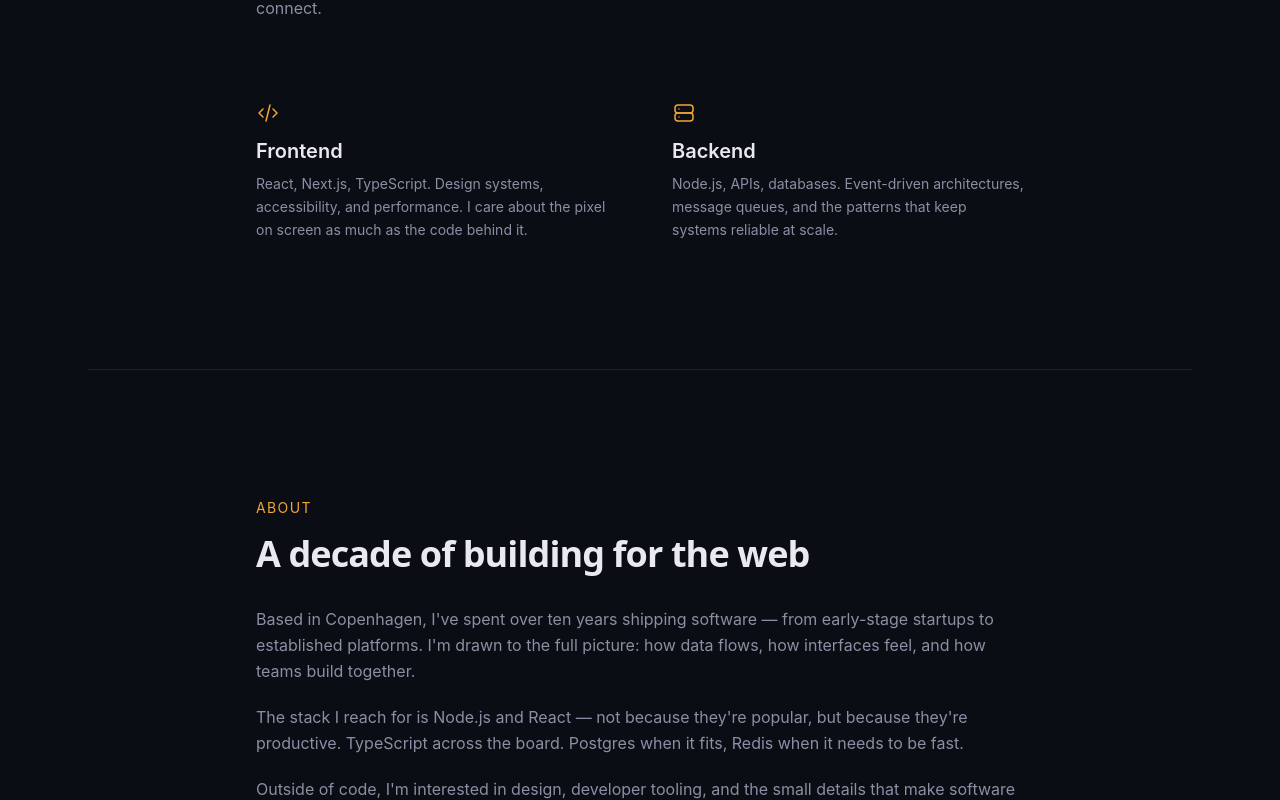
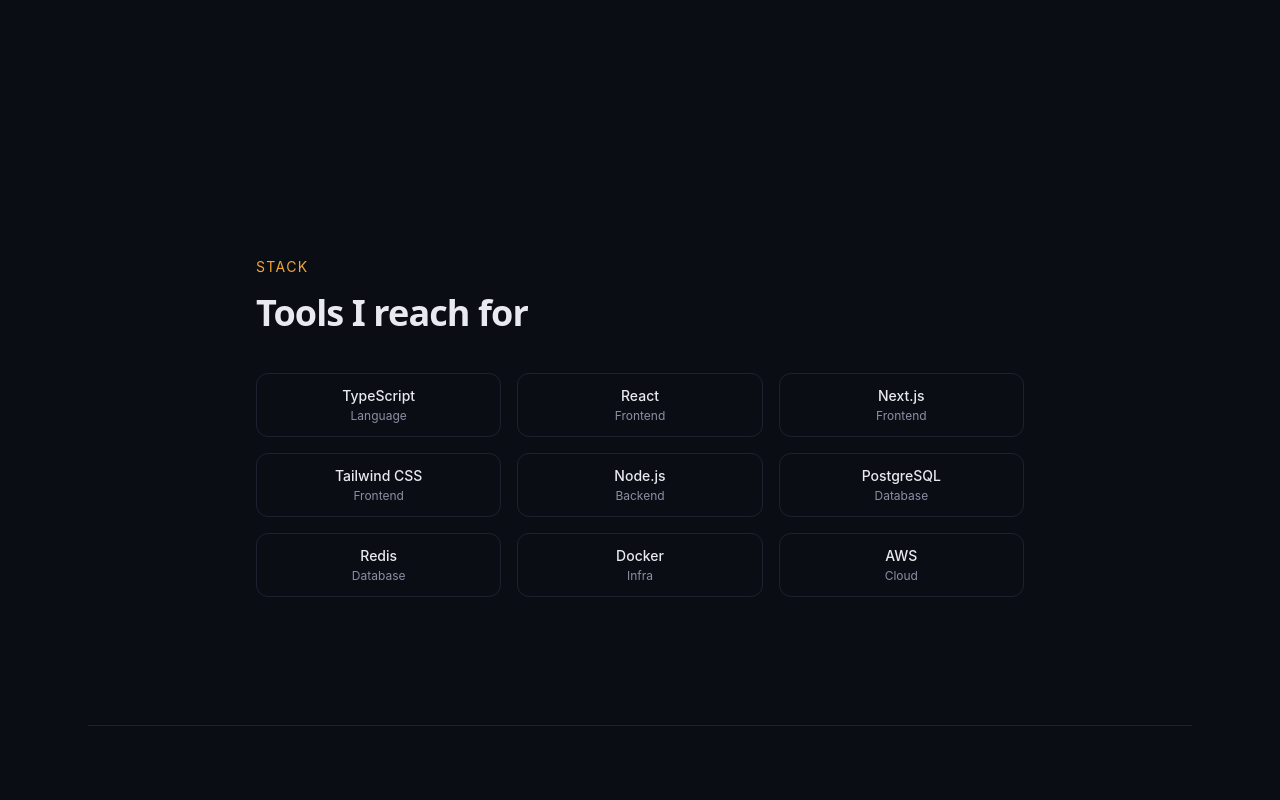
Before and after one commit to lucaslevin/spiegelhauer.fyi, a React (Vite) app: page / in a window 1280 px wide. Shown: the part 1085-1885 px from the top of the page. Built offline with nearby package versions, Linux system fonts and the light colour scheme.

Commit message:
feat: add Stack section with tech grid

```diff
--- a/src/App.tsx
+++ b/src/App.tsx
@@ -83,7 +83,7 @@
 			</header>
 
 			{/* Hero */}
-			<section className="relative min-h-svh flex flex-col justify-center items-center text-center px-6 pt-14 overflow-hidden">
+			<section className="relative min-h-[70svh] flex flex-col justify-center items-center text-center px-6 pt-14 overflow-hidden">
 				{/* Mesh gradient background */}
 				<div className="absolute inset-0 z-0">
 					<MeshGradient colors={['#0f172a', '#1e293b', '#e2a03f', '#312e81']} distortion={0.5} swirl={0.4} speed={0.07} style={{ width: '100%', height: '100%' }} />
@@ -142,6 +142,34 @@
 				</div>
 			</section>
 
+			{/* Stack */}
+			<section className="py-24 sm:py-32 px-6">
+				<div className="mx-auto max-w-3xl">
+					<div ref={r(2)} className="reveal">
+						<p className="text-sm tracking-widest uppercase text-[var(--color-accent)] mb-4">Stack</p>
+						<h2 className="font-display text-3xl sm:text-4xl font-bold tracking-tight text-[var(--color-text-h)] mb-10">Tools I reach for</h2>
+						<div className="grid grid-cols-2 sm:grid-cols-3 gap-4">
+							{[
+								{ label: 'TypeScript', category: 'Language' },
+								{ label: 'React', category: 'Frontend' },
+								{ label: 'Next.js', category: 'Frontend' },
+								{ label: 'Tailwind CSS', category: 'Frontend' },
+								{ label: 'Node.js', category: 'Backend' },
+								{ label: 'PostgreSQL', category: 'Database' },
+								{ label: 'Redis', category: 'Database' },
+								{ label: 'Docker', category: 'Infra' },
+								{ label: 'AWS', category: 'Cloud' },
+							].map((tech) => (
+								<div key={tech.label} className="border border-border rounded-xl px-4 py-3 text-center">
+									<div className="text-sm font-medium text-text-h">{tech.label}</div>
+									<div className="text-xs text-text mt-0.5">{tech.category}</div>
+								</div>
+							))}
+						</div>
+					</div>
+				</div>
+			</section>
+
 			{/* Separator */}
 			<div className="mx-auto max-w-6xl px-6">
 				<div className="border-t border-[var(--color-border)]" />
@@ -150,7 +178,7 @@
 			{/* Story — Detail section */}
 			<section id="story" className="py-24 sm:py-32 px-6">
 				<div className="mx-auto max-w-3xl">
-					<div ref={r(2)} className="reveal">
+					<div ref={r(3)} className="reveal">
 						<p className="text-sm tracking-widest uppercase text-[var(--color-accent)] mb-4">About</p>
 						<h2 className="font-display text-3xl sm:text-4xl font-bold tracking-tight text-[var(--color-text-h)] mb-8">A decade of building for the web</h2>
 						<div className="space-y-5 text-[var(--color-text)] leading-relaxed">
@@ -176,7 +204,7 @@
 			{/* Contact — Final CTA */}
 			<section id="contact" className="py-24 sm:py-32 px-6">
 				<div className="mx-auto max-w-xl text-center">
-					<div ref={r(3)} className="reveal">
+					<div ref={r(4)} className="reveal">
 						<h2 className="font-display text-3xl sm:text-4xl font-bold tracking-tight text-[var(--color-text-h)] mb-4">Let's work together</h2>
 						<p className="text-[var(--color-text)] leading-relaxed mb-10">
 							Open to freelance projects, consulting, and interesting collaborations. Based in Copenhagen but comfortable working remotely.
```
